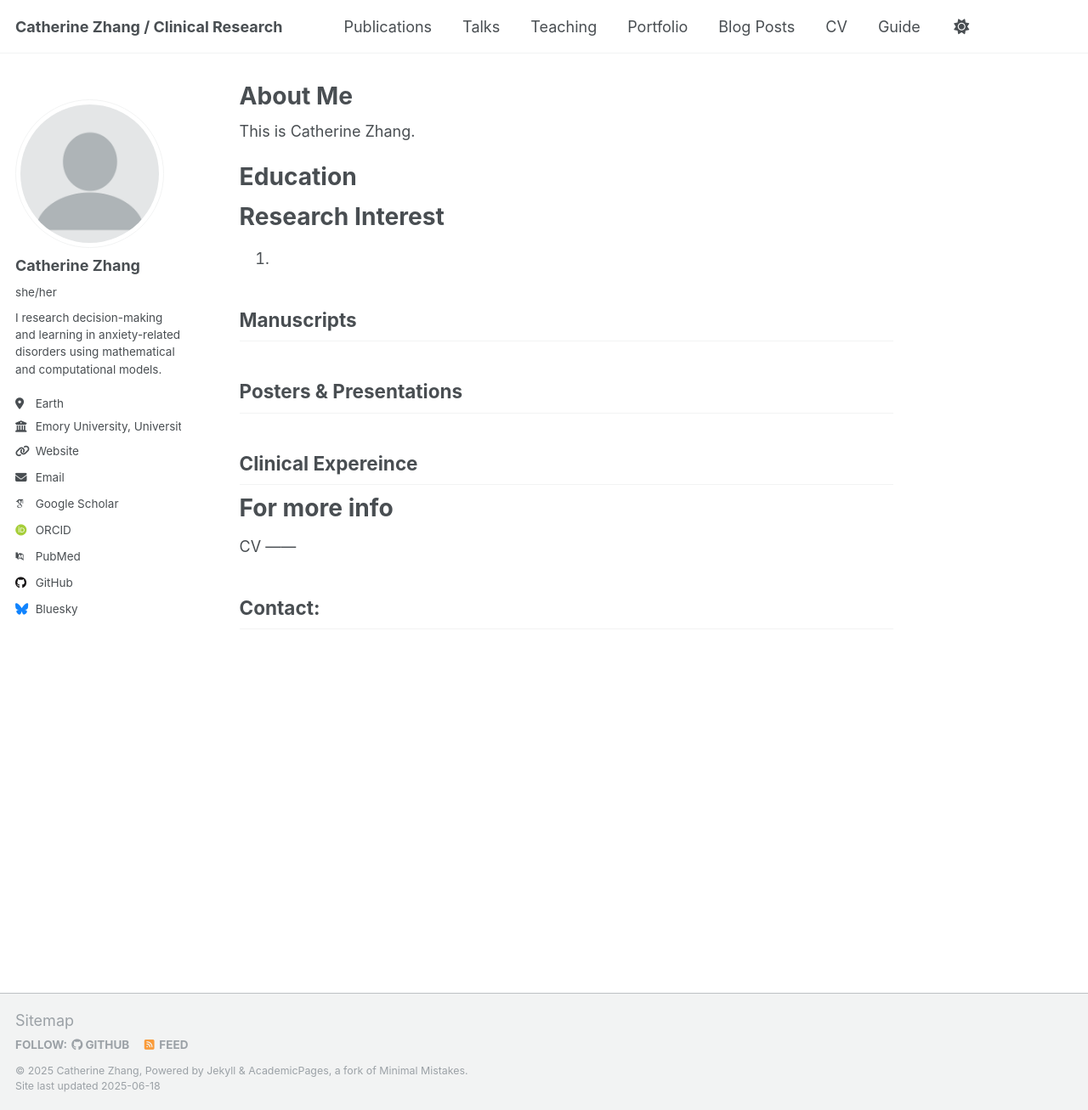
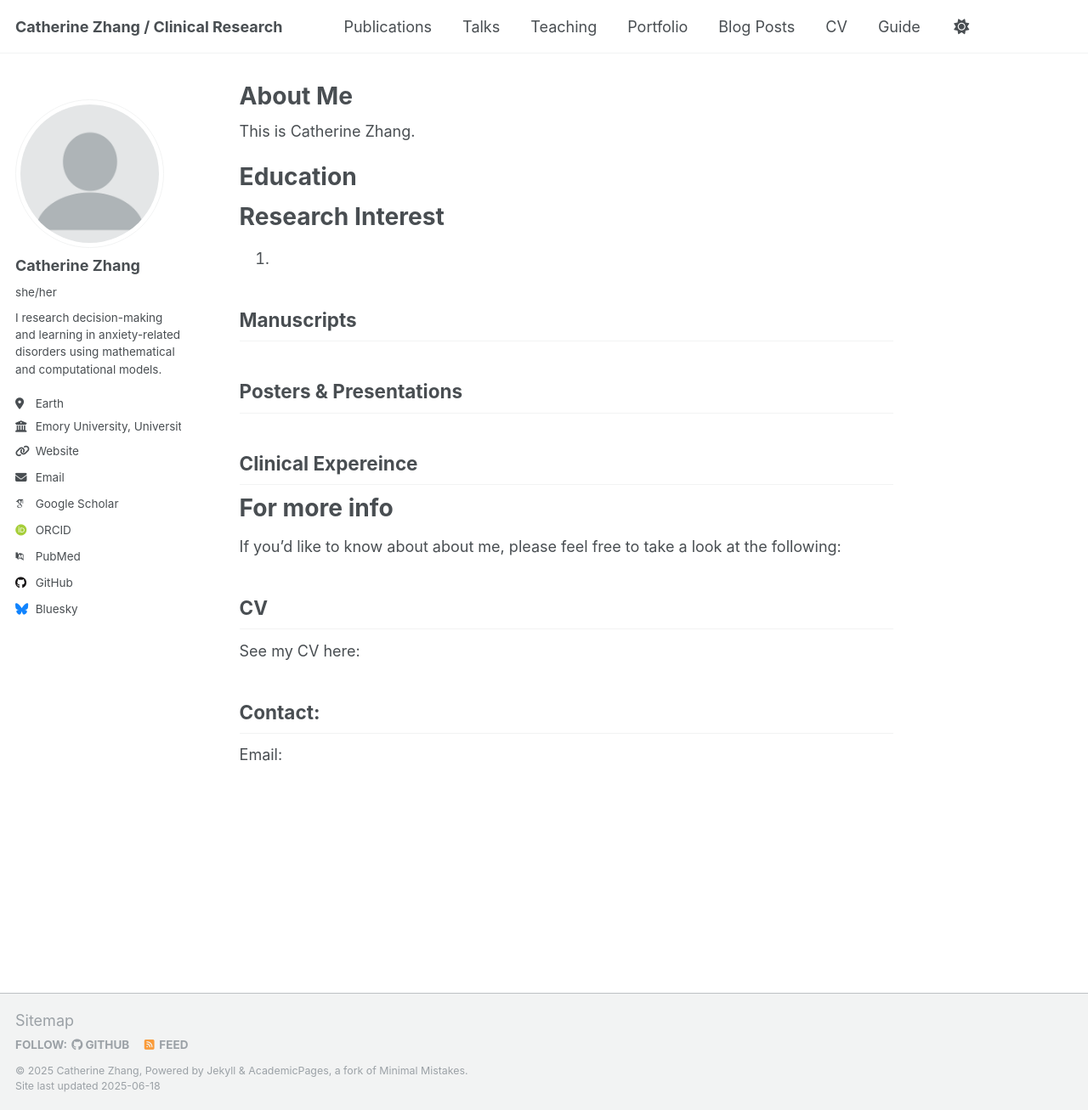
Before and after one commit to Cathzzy/cathzzy.github.io, a Jekyll site: the page built from _pages/about.md, in a window 1280 px wide and 1307 px high. Shown: the whole window at 85% size. Built offline with Jekyll 4.4.1, drawn with Linux system fonts in a browser that asks for light colours; some web fonts are replaced.

Commit message:
Update about.md

```diff
--- a/_pages/about.md
+++ b/_pages/about.md
@@ -32,8 +32,12 @@ Clinical Expereince
 
 For more info
 ======
+If you'd like to know about about me, please feel free to take a look at the following:
+
 CV
 ------
+See my CV here:
 
 Contact:
 ------
+Email:
```
